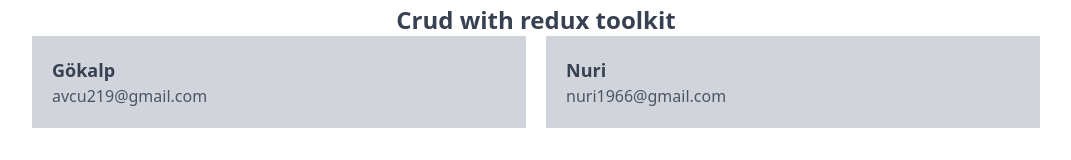
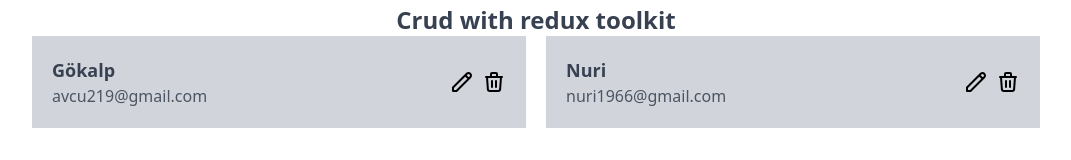
Before and after one commit to GokalpAvcu/crud-react, a React (Create React App) app: page / in a window 1280 px wide. Shown: the part 124-284 px from the top of the page, without its empty margins (104-1175 px from the left). Built offline with nearby package versions, Linux system fonts and the light colour scheme.

Commit message:
add icons

```diff
--- a/src/features/users/UserList.jsx
+++ b/src/features/users/UserList.jsx
@@ -10,11 +10,42 @@
     users.map((user) => (
       <div className="bg-gray-300 p-5 flex items-center justify-between">
         <div>
-        <h3 className="font-bold text-lg text-gray-700">{user.name}</h3>
-        <span className="font-normal text-gray-600">{user.email}</span>
+          <h3 className="font-bold text-lg text-gray-700">{user.name}</h3>
+          <span className="font-normal text-gray-600">{user.email}</span>
         </div>
-        <div>
-
+        <div className="flex gap-2">
+          <button>
+            <svg
+              xmlns="http://www.w3.org/2000/svg"
+              className="h-6 w-6"
+              fill="none"
+              viewBox="0 0 24 24"
+              stroke="currentColor"
+              strokeWidth={2}
+            >
+              <path
+                strokeLinecap="round"
+                strokeLinejoin="round"
+                d="M15.232 5.232l3.536 3.536m-2.036-5.036a2.5 2.5 0 113.536 3.536L6.5 21.036H3v-3.572L16.732 3.732z"
+              />
+            </svg>
+          </button>
+          <button>
+            <svg
+              xmlns="http://www.w3.org/2000/svg"
+              className="h-6 w-6"
+              fill="none"
+              viewBox="0 0 24 24"
+              stroke="currentColor"
+              strokeWidth={2}
+            >
+              <path
+                strokeLinecap="round"
+                strokeLinejoin="round"
+                d="M19 7l-.867 12.142A2 2 0 0116.138 21H7.862a2 2 0 01-1.995-1.858L5 7m5 4v6m4-6v6m1-10V4a1 1 0 00-1-1h-4a1 1 0 00-1 1v3M4 7h16"
+              />
+            </svg>
+          </button>
         </div>
       </div>
     ));
```
